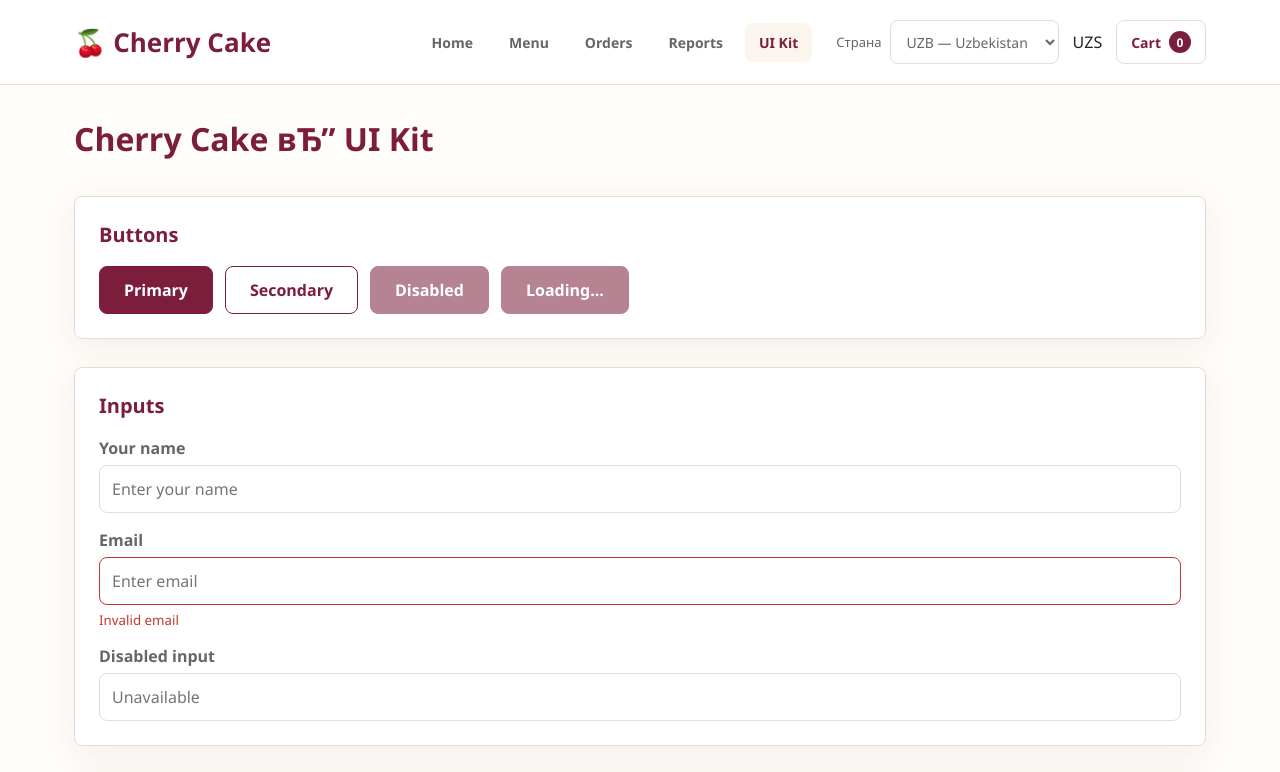
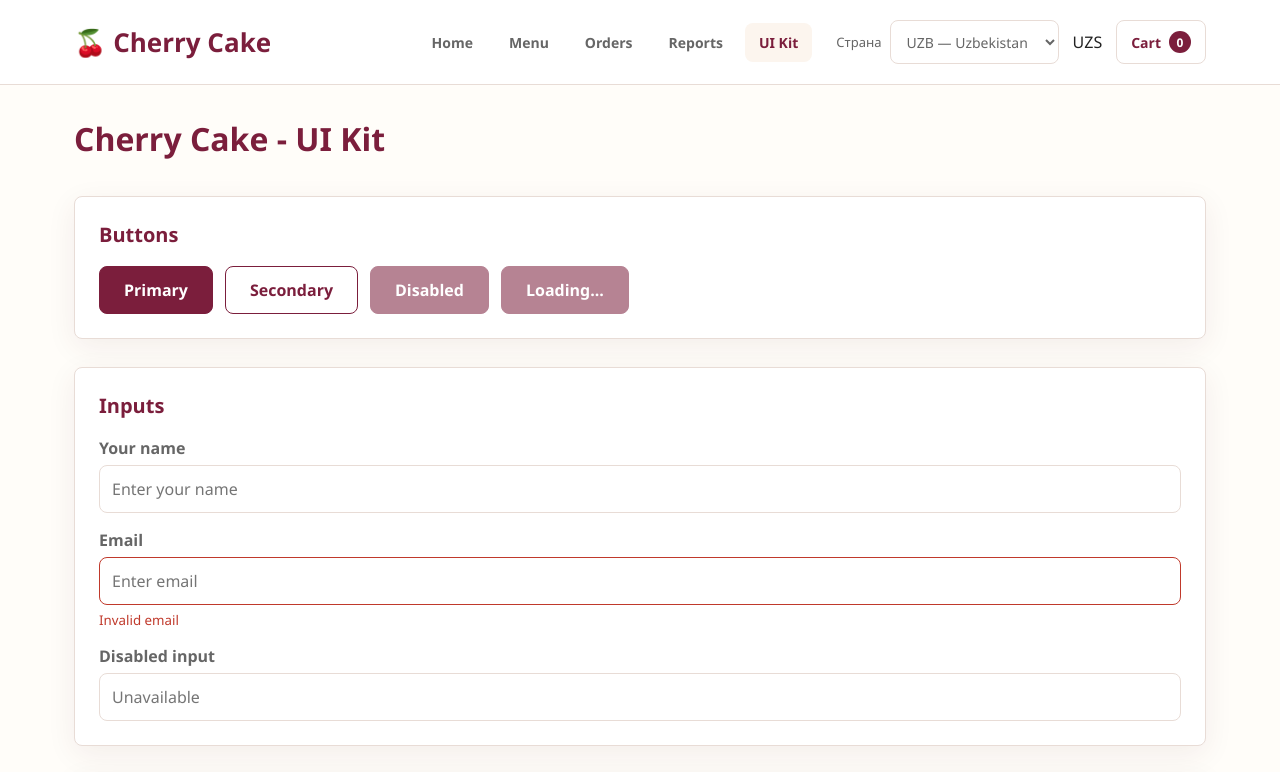
Before and after one commit to Milanaaa33/cherrycake-deploy, a React (Vite) app in the folder cherrycake-frontend/: page /ui-kit in a window 1280 px wide. Shown: the top 772 px of the page. Built offline with nearby package versions, Linux system fonts and the light colour scheme.

Commit message:
fix: correct UI Kit title encoding

```diff
--- a/cherrycake-frontend/src/pages/UIKit.tsx
+++ b/cherrycake-frontend/src/pages/UIKit.tsx
@@ -49,7 +49,7 @@ export default function UIKit() {
 
   return (
     <section className="cc-ui-kit">
-      <h2>Cherry Cake вЂ” UI Kit</h2>
+      <h2>Cherry Cake - UI Kit</h2>
 
       <Card title="Buttons">
         <div style={{ display: 'flex', gap: 12, flexWrap: 'wrap' }}>
```
